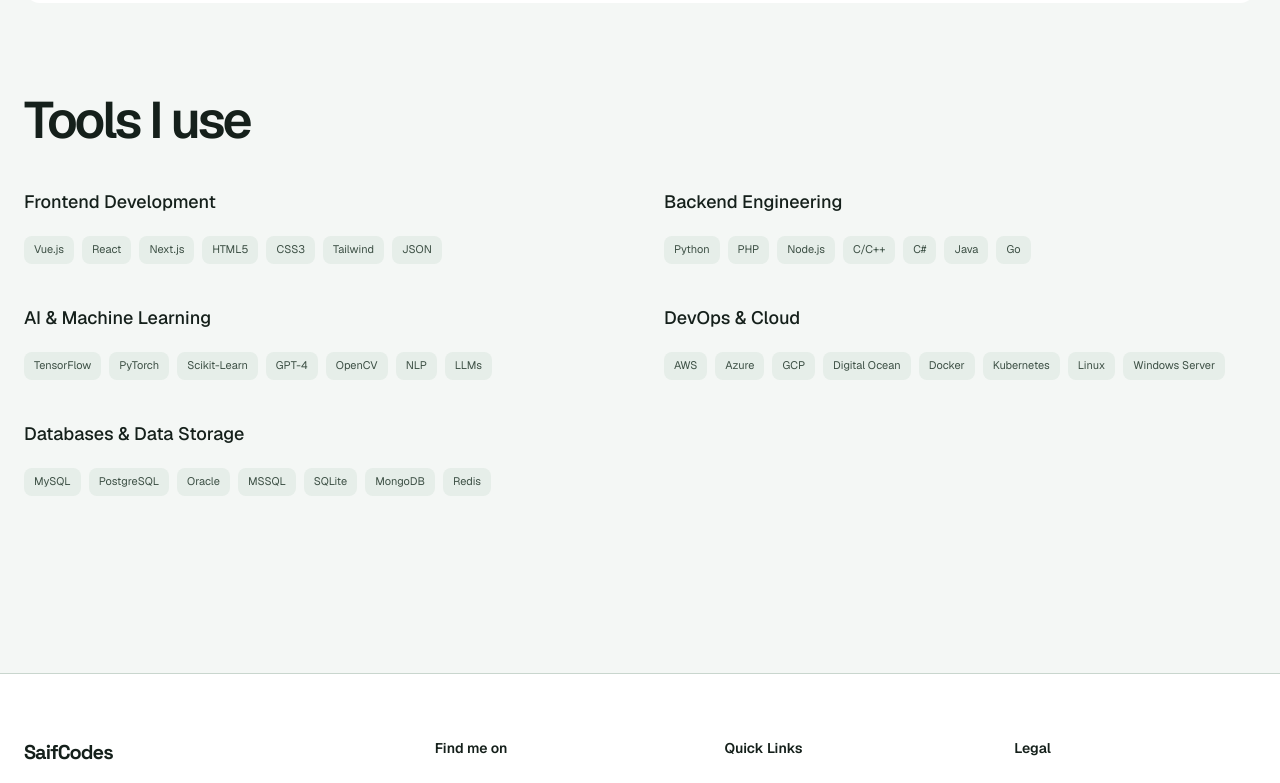
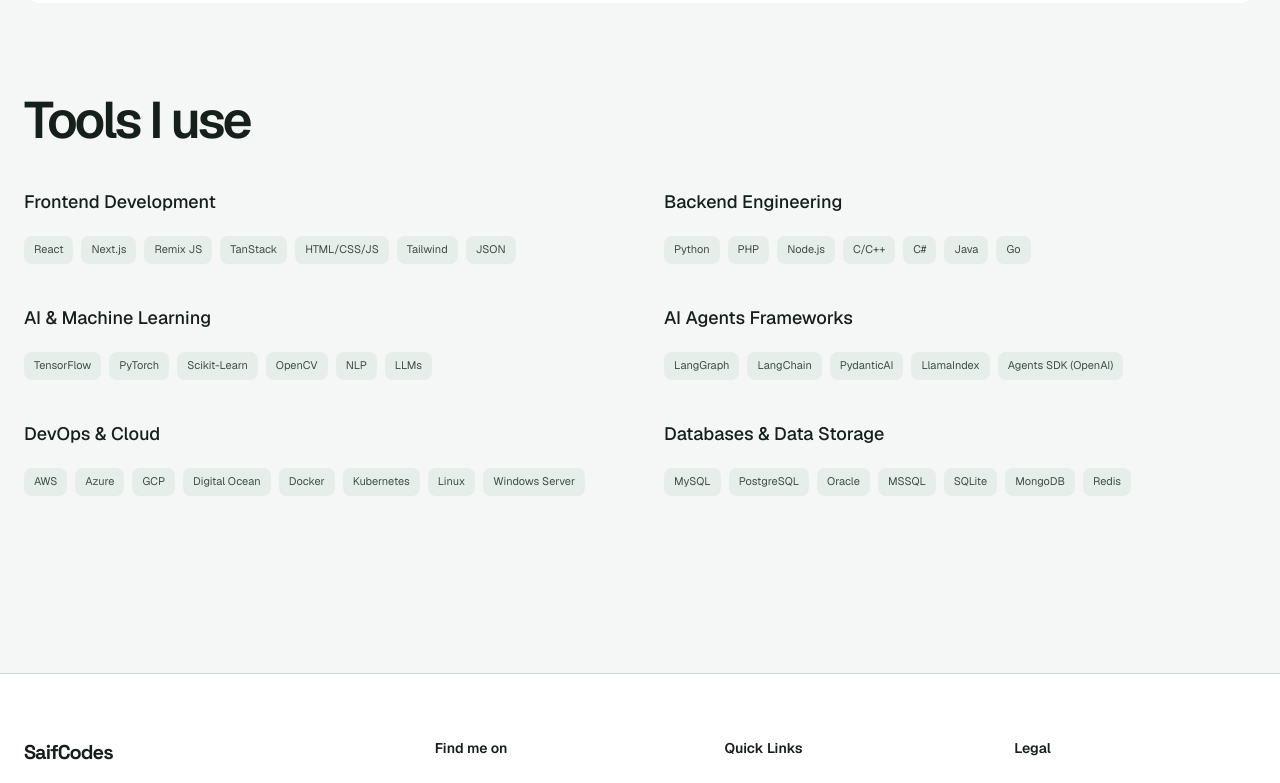
Before and after one commit to msaifmumtaz/myportfolio, a Next.js app: page /about in a window 1280 px wide. Shown: the part 2000-2783 px from the top of the page. Built offline with nearby package versions, Linux system fonts and the light colour scheme.

Commit message:
refactor: update tech stack and add AI agents category in about page content

```diff
--- a/app/about/page.tsx
+++ b/app/about/page.tsx
@@ -2,7 +2,7 @@ import { aboutPageContent } from "@/data/config";
 import { Reveal } from "@/components/ui/reveal";
 import Image from "next/image";
 
-const categoryLabels: Record<string, string> = { frontend: "Frontend Development", backend: "Backend Engineering", ai_ml: "AI & Machine Learning", devops: "DevOps & Cloud", databases: "Databases & Data Storage" };
+const categoryLabels: Record<string, string> = { frontend: "Frontend Development", backend: "Backend Engineering", ai_ml: "AI & Machine Learning", ai_agents: "AI Agents Frameworks", devops: "DevOps & Cloud", databases: "Databases & Data Storage" };
 
 export default function AboutPage() {
   const { intro, experience, education, tech_stack } = aboutPageContent;
@@ -14,6 +14,6 @@ export default function AboutPage() {
     </section>
     <section className="border-t border-border-subtle section-space"><h2 className="section-heading mb-12">Experience</h2><div className="space-y-12">{experience.map(job => <Reveal key={job.role}><div className="grid grid-cols-1 md:grid-cols-[.45fr_1fr] gap-4 md:gap-12"><p className="font-mono text-sm text-accent">{job.year}</p><div><h3 className="text-2xl font-medium tracking-[-.035em]">{job.role}</h3><p className="text-text-muted mt-2 text-sm">{job.company}</p><p className="text-text-muted mt-5 max-w-2xl leading-relaxed">{job.details}</p></div></div></Reveal>)}</div></section>
     <section className="bg-bg-surface-1 rounded-2xl p-7 md:p-12"><h2 className="section-heading mb-9">Education</h2><dl className="grid grid-cols-1 md:grid-cols-2 gap-10">{education.map(item => <div key={item.degree}><dt className="text-xl font-medium">{item.degree}</dt><dd className="text-text-muted mt-3 text-sm leading-relaxed">{item.school}{item.year && <span className="block mt-2 font-mono">{item.year}</span>}</dd></div>)}</dl></section>
-    <section className="section-space"><h2 className="section-heading mb-10">Tools I use</h2><div className="grid grid-cols-1 md:grid-cols-2 gap-x-12 gap-y-10">{Object.entries(tech_stack).map(([category, techs], index) => <div key={category} className={index === 4 ? "md:col-span-2" : undefined}><h3 className="text-lg font-medium mb-5">{categoryLabels[category]}</h3><div className="flex flex-wrap gap-2">{techs.map(tech => <span key={tech} className="tag">{tech}</span>)}</div></div>)}</div></section>
+    <section className="section-space"><h2 className="section-heading mb-10">Tools I use</h2><div className="grid grid-cols-1 md:grid-cols-2 gap-x-12 gap-y-10">{Object.entries(tech_stack).map(([category, techs]) => <div key={category}><h3 className="text-lg font-medium mb-5">{categoryLabels[category]}</h3><div className="flex flex-wrap gap-2">{techs.map(tech => <span key={tech} className="tag">{tech}</span>)}</div></div>)}</div></section>
   </div>;
 }
--- a/data/config.ts
+++ b/data/config.ts
@@ -196,11 +196,12 @@ export const aboutPageContent = {
     { degree: "F.Sc Pre-Engineering", school: "Govt Degree College Mian Channu", year: "" },
   ],
   tech_stack: {
-    frontend: ["Vue.js", "React", "Next.js", "HTML5", "CSS3", "Tailwind", "JSON"],
+    frontend: ["React", "Next.js", "Remix JS", "TanStack", "HTML/CSS/JS", "Tailwind", "JSON"],
     backend: ["Python", "PHP", "Node.js", "C/C++", "C#", "Java", "Go"],
-    ai_ml: ["TensorFlow", "PyTorch", "Scikit-Learn", "GPT-4", "OpenCV", "NLP", "LLMs"],
+    ai_ml: ["TensorFlow", "PyTorch", "Scikit-Learn", "OpenCV", "NLP", "LLMs"],
+    ai_agents: ["LangGraph", "LangChain", "PydanticAI","LlamaIndex","Agents SDK (OpenAI)"],
     devops: ["AWS", "Azure", "GCP", "Digital Ocean", "Docker", "Kubernetes", "Linux", "Windows Server"],
-    databases: ["MySQL", "PostgreSQL", "Oracle", "MSSQL", "SQLite", "MongoDB", "Redis"],
+    databases: ["MySQL", "PostgreSQL", "Oracle", "MSSQL", "SQLite", "MongoDB", "Redis"]
   },
 };
 
```
